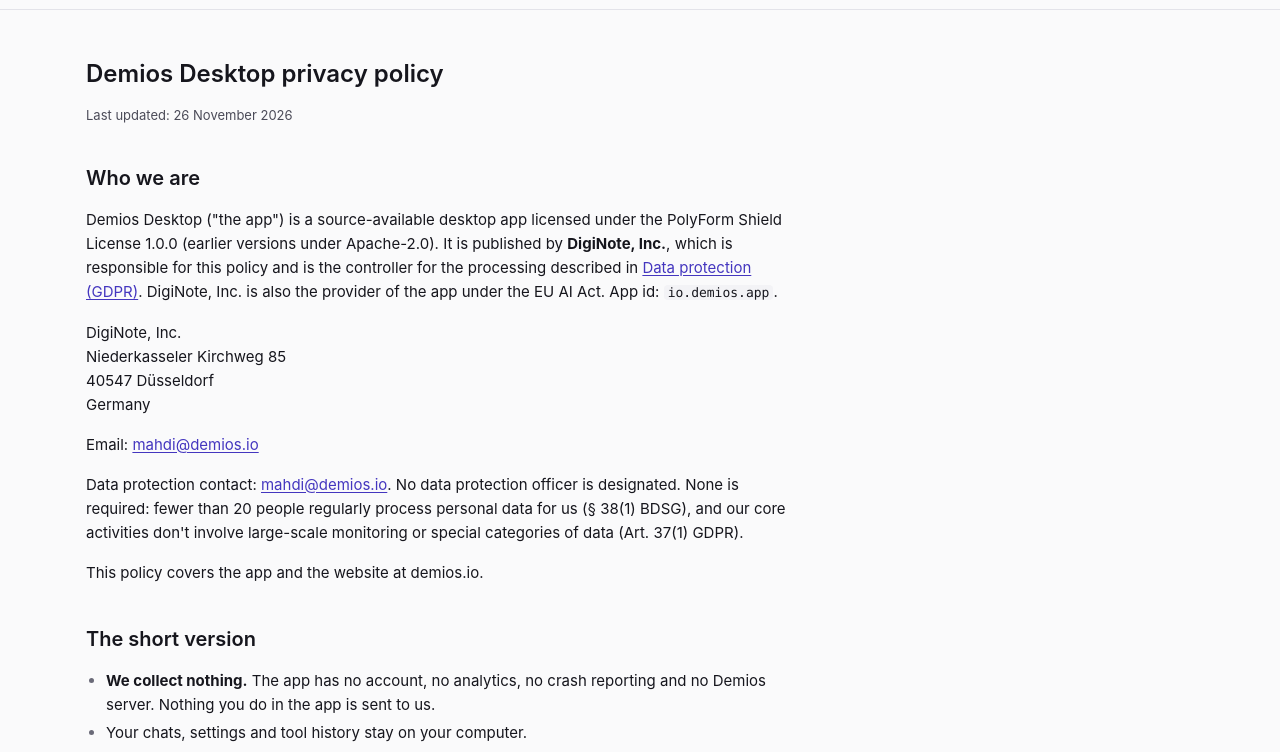
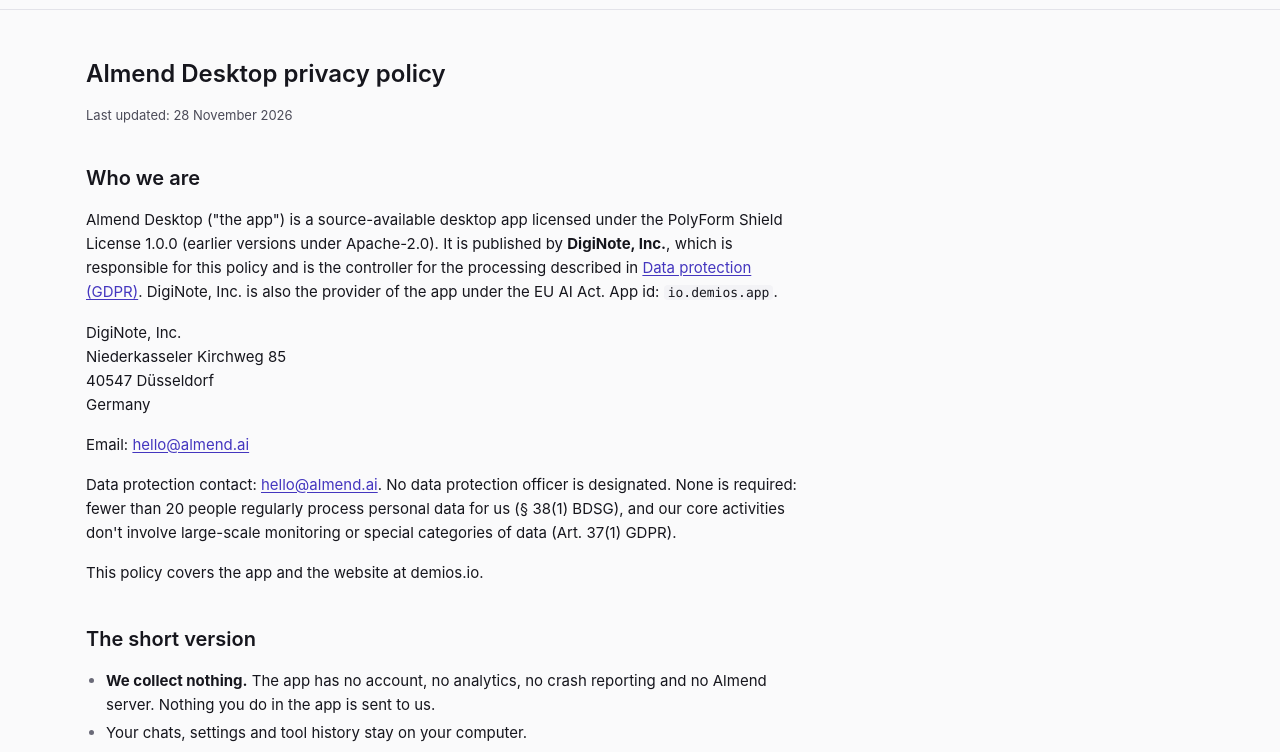
Before and after one commit to mimshavandi/demios-landing, a plain HTML site: page site/privacy/index.html in a window 1280 px wide. Shown: the part 47-799 px from the top of the page. Drawn offline with Linux system fonts and the light colour scheme.

Commit message:
T-WEB-25: legal pages renamed to Almend, word for word with demios-desktop PR 442 (02a7624); privacy last updated 28 November 2026
The tool-server sentence from 3ac280a (#189) is left out: it waits for owner approval in #29.

Co-Authored-By: Claude Opus 5.5 <noreply@anthropic.com>

```diff
--- a/site/privacy/index.html
+++ b/site/privacy/index.html
@@ -36,25 +36,25 @@
 
 <main id="main" tabindex="-1">
   <article class="doc wrap wrap-narrow">
-    <h1>Demios Desktop privacy policy</h1>
+    <h1>Almend Desktop privacy policy</h1>
 
-    <p class="meta">Last updated: 26 November 2026</p>
+    <p class="meta">Last updated: 28 November 2026</p>
 
     <h2 id="who-we-are">Who we are</h2>
-    <p>Demios Desktop ("the app") is a source-available desktop app licensed under the PolyForm Shield License 1.0.0 (earlier versions under Apache-2.0). It is published by <strong>DigiNote, Inc.</strong>, which is responsible for this policy and is the controller for the processing described in <a href="#data-protection-gdpr">Data protection (GDPR)</a>. DigiNote, Inc. is also the provider of the app under the EU AI Act. App id: <code>io.demios.app</code>.</p>
+    <p>Almend Desktop ("the app") is a source-available desktop app licensed under the PolyForm Shield License 1.0.0 (earlier versions under Apache-2.0). It is published by <strong>DigiNote, Inc.</strong>, which is responsible for this policy and is the controller for the processing described in <a href="#data-protection-gdpr">Data protection (GDPR)</a>. DigiNote, Inc. is also the provider of the app under the EU AI Act. App id: <code>io.demios.app</code>.</p>
     <address>
       <p>DigiNote, Inc.<br>
       Niederkasseler Kirchweg 85<br>
       40547 Düsseldorf<br>
       Germany</p>
-      <p>Email: <a href="mailto:mahdi@demios.io">mahdi@demios.io</a></p>
+      <p>Email: <a href="mailto:hello@almend.ai">hello@almend.ai</a></p>
     </address>
-    <p>Data protection contact: <a href="mailto:mahdi@demios.io">mahdi@demios.io</a>. No data protection officer is designated. None is required: fewer than 20 people regularly process personal data for us (§ 38(1) BDSG), and our core activities don't involve large-scale monitoring or special categories of data (Art. 37(1) GDPR).</p>
+    <p>Data protection contact: <a href="mailto:hello@almend.ai">hello@almend.ai</a>. No data protection officer is designated. None is required: fewer than 20 people regularly process personal data for us (§ 38(1) BDSG), and our core activities don't involve large-scale monitoring or special categories of data (Art. 37(1) GDPR).</p>
     <p>This policy covers the app and the website at demios.io.</p>
 
     <h2 id="short-version">The short version</h2>
     <ul class="list">
-      <li><strong>We collect nothing.</strong> The app has no account, no analytics, no crash reporting and no Demios server. Nothing you do in the app is sent to us.</li>
+      <li><strong>We collect nothing.</strong> The app has no account, no analytics, no crash reporting and no Almend server. Nothing you do in the app is sent to us.</li>
       <li>Your chats, settings and tool history stay on your computer.</li>
       <li>Your API keys and tokens are kept in your operating system's keychain.</li>
       <li>When you choose an online AI provider, a model download, a tool server or, in builds with updates turned on, an update, the app connects <strong>directly</strong> to that service for you. That service's own terms and privacy policy apply.</li>
@@ -116,11 +116,11 @@
     <p>If you use a <strong>model on this device</strong> instead, the conversation is processed on your computer and is not sent anywhere.</p>
 
     <h3 id="hugging-face">Hugging Face (model downloads)</h3>
-    <p>When you search for a model or download one, the app connects directly to Hugging Face (<code>huggingface.co</code>). Hugging Face sees your IP address, your search text, the files you ask for, and standard request headers, including the app's name and version. No Demios account is needed. Before you download, the app shows the model's licence and a link to its model card. Your chats are never sent to Hugging Face. <a href="https://huggingface.co/privacy">Hugging Face privacy policy</a>.</p>
+    <p>When you search for a model or download one, the app connects directly to Hugging Face (<code>huggingface.co</code>). Hugging Face sees your IP address, your search text, the files you ask for, and standard request headers, including the app's name and version. No Almend account is needed. Before you download, the app shows the model's licence and a link to its model card. Your chats are never sent to Hugging Face. <a href="https://huggingface.co/privacy">Hugging Face privacy policy</a>.</p>
     <p>Some models need your Hugging Face token. If you save one, it is kept in your system keychain and sent only to Hugging Face. If you set a mirror with <code>HF_ENDPOINT</code>, the app and the <code>dn</code> tool use it instead, and the token goes to the mirror only if you opt in.</p>
 
     <h3 id="updates">Updates (copies downloaded from GitHub)</h3>
-    <p>No build available today checks for updates. Preview builds and builds from source have updates turned off, and <strong>Settings → General → About</strong> says so. Builds with updates turned on, from the first signed release downloaded from GitHub or demios.io, work as described here. Such a copy checks for a new version when you select <strong>Check for updates</strong> in <strong>Settings → General → About</strong>, and also once each time the app starts if you turn on <strong>Check for updates when Demios starts</strong> there (it's off unless you do). The app then asks GitHub (<code>github.com</code>, which sends it on to <code>release-assets.githubusercontent.com</code>) for a small file that names the newest version. The address is the same for everyone and carries nothing about you or your copy. GitHub sees your IP address and standard request headers. If a newer version exists, the app shows its release notes, and downloads it from GitHub only after you select <strong>Install and restart</strong>. Nothing else is sent. Demios isn't offered in any app store yet. If it is later, store copies will be updated by their store and won't contact GitHub for updates. <a href="https://docs.github.com/en/site-policy/privacy-policies/github-general-privacy-statement">GitHub privacy statement</a>.</p>
+    <p>No build available today checks for updates. Preview builds and builds from source have updates turned off, and <strong>Settings → General → About</strong> says so. Builds with updates turned on, from the first signed release downloaded from GitHub or demios.io, work as described here. Such a copy checks for a new version when you select <strong>Check for updates</strong> in <strong>Settings → General → About</strong>, and also once each time the app starts if you turn on <strong>Check for updates when Demios starts</strong> there (it's off unless you do). The app then asks GitHub (<code>github.com</code>, which sends it on to <code>release-assets.githubusercontent.com</code>) for a small file that names the newest version. The address is the same for everyone and carries nothing about you or your copy. GitHub sees your IP address and standard request headers. If a newer version exists, the app shows its release notes, and downloads it from GitHub only after you select <strong>Install and restart</strong>. Nothing else is sent. Almend isn't offered in any app store yet. If it is later, store copies will be updated by their store and won't contact GitHub for updates. <a href="https://docs.github.com/en/site-policy/privacy-policies/github-general-privacy-statement">GitHub privacy statement</a>.</p>
 
     <h3 id="tool-servers">Tool servers (MCP)</h3>
     <p>Tool servers let the model use tools. You add them in <strong>Settings → Models → Tool servers</strong>. There are two kinds:</p>
@@ -150,7 +150,7 @@
       <li><strong>Delete a project or a project file:</strong> on the project's page, select <strong>Delete project</strong>, or the remove button next to a file. You can undo this for 10 seconds. At the next start of the app, the project with its chats, or the file, is removed for good, including the file copies and their passages in the search index.</li>
       <li><strong>Remove a tool server:</strong> go to <strong>Settings → Models → Tool servers</strong> and select the remove button next to it. After a confirmation, this deletes its settings, the secrets and sign-in saved for it in your keychain, and the "Allow in this chat" approvals for its tools. Chats that used its tools keep their history.</li>
       <li><strong>Remove an API key:</strong> go to <strong>Settings → Models → Provider keys</strong> and select <strong>Remove key</strong>. The key is removed from the keychain straight away and held in memory for a few seconds, so you can undo.</li>
-      <li><strong>Delete everything:</strong> go to <strong>Settings → General</strong> and select <strong>Delete all local data</strong>. After a confirmation that lists what will go, it deletes the database (every chat, including recently deleted ones and their deletion records, every artifact, every project with its instructions, the skill chosen for each chat, the project search index and answer sources, your settings and tool history), the copies of files you added to projects, downloaded models, the keys, tokens and sign-ins Demios saved in your keychain (including your Hugging Face token), and the app window's own storage. This can't be undone. Delete all doesn't remove skills you wrote yourself in the skills folder; delete that folder to remove them.</li>
+      <li><strong>Delete everything:</strong> go to <strong>Settings → General</strong> and select <strong>Delete all local data</strong>. After a confirmation that lists what will go, it deletes the database (every chat, including recently deleted ones and their deletion records, every artifact, every project with its instructions, the skill chosen for each chat, the project search index and answer sources, your settings and tool history), the copies of files you added to projects, downloaded models, the keys, tokens and sign-ins Almend saved in your keychain (including your Hugging Face token), and the app window's own storage. This can't be undone. Delete all doesn't remove skills you wrote yourself in the skills folder; delete that folder to remove them.</li>
       <li><strong>Uninstalling</strong> removes the app but not your data folder, your models or your keychain entries. Use <strong>Delete all local data</strong> first, or delete them yourself.</li>
       <li><strong>Data held by providers, Hugging Face, tool servers or GitHub</strong> is controlled by them. Use their tools or contact them.</li>
     </ul>
@@ -159,7 +159,7 @@
     <p>This section gives the information required by Articles 13 and 14 of the EU General Data Protection Regulation (GDPR).</p>
 
     <h3 id="controller">Controller</h3>
-    <p>DigiNote, Inc., at the address in <a href="#who-we-are">Who we are</a>. Email: <a href="mailto:mahdi@demios.io">mahdi@demios.io</a>. No data protection officer is designated. None is required: fewer than 20 people regularly process personal data for us (§ 38(1) BDSG), and our core activities don't involve large-scale monitoring or special categories of data (Art. 37(1) GDPR). For data protection questions, write to <a href="mailto:mahdi@demios.io">mahdi@demios.io</a>.</p>
+    <p>DigiNote, Inc., at the address in <a href="#who-we-are">Who we are</a>. Email: <a href="mailto:hello@almend.ai">hello@almend.ai</a>. No data protection officer is designated. None is required: fewer than 20 people regularly process personal data for us (§ 38(1) BDSG), and our core activities don't involve large-scale monitoring or special categories of data (Art. 37(1) GDPR). For data protection questions, write to <a href="mailto:hello@almend.ai">hello@almend.ai</a>.</p>
 
     <h3 id="legal-basis">What we process, why, and on what legal basis</h3>
     <div class="table-wrap">
@@ -216,7 +216,7 @@
       <li>to receive it in a common machine-readable format (Art. 20),</li>
       <li><strong>to object</strong> at any time, for reasons arising from your particular situation, to processing based on our legitimate interest (Art. 21). We then stop, unless we have compelling legitimate grounds or need it for legal claims.</li>
     </ul>
-    <p>To use these rights, email <a href="mailto:mahdi@demios.io">mahdi@demios.io</a>. Because the data in the app never reaches us, we can't see, copy or delete it for you; you can delete it yourself in the app. For data held by a service you chose, contact that service.</p>
+    <p>To use these rights, email <a href="mailto:hello@almend.ai">hello@almend.ai</a>. Because the data in the app never reaches us, we can't see, copy or delete it for you; you can delete it yourself in the app. For data held by a service you chose, contact that service.</p>
 
     <h3 id="complain">Your right to complain</h3>
     <p>You can complain to a data protection supervisory authority, in particular in the EU country where you live or work, or where you think a breach happened (Art. 77 GDPR). The authority responsible for us is:</p>
@@ -237,7 +237,7 @@
     <p>If the app starts sending any data to us (for example optional crash reports), we will update this policy <strong>before</strong> that version is released and describe the change in the release notes. Anything like that will be opt-in unless this policy says otherwise. The latest version is always at <a href="/privacy/">https://demios.io/privacy</a>, and earlier versions are in the project's public repository.</p>
 
     <h2 id="contact">Contact</h2>
-    <p>DigiNote, Inc. · Niederkasseler Kirchweg 85, 40547 Düsseldorf, Germany · <a href="mailto:mahdi@demios.io">mahdi@demios.io</a> · <a href="https://github.com/mimshavandi/demios-desktop/issues">GitHub issues</a></p>
+    <p>DigiNote, Inc. · Niederkasseler Kirchweg 85, 40547 Düsseldorf, Germany · <a href="mailto:hello@almend.ai">hello@almend.ai</a> · <a href="https://github.com/mimshavandi/demios-desktop/issues">GitHub issues</a></p>
     <p>Legal notice (Impressum): <a href="/impressum/">https://demios.io/impressum</a></p>
     <p>For security problems, see <a href="https://github.com/mimshavandi/demios-desktop/blob/main/SECURITY.md">SECURITY.md</a>.</p>
   </article>
```
Also changed, not shown: site/accessibility/index.html (+4 -4 lines), site/impressum/index.html (+2 -2 lines).
